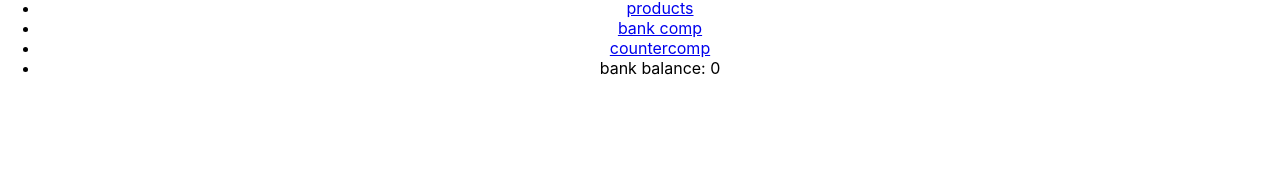
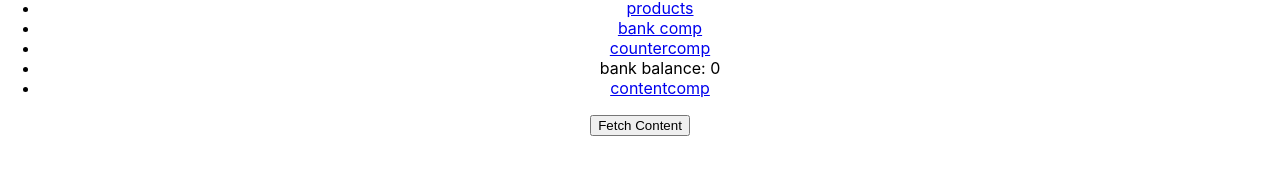
Before and after one commit to samirvithlani/yash_react_24, a React (Create React App) app: page /contentcomp in a window 1280 px wide. Shown: the part 278-464 px from the top of the page. Built offline with nearby package versions, Linux system fonts and the light colour scheme; the HTML template or start-up script is replaced by a standard one.

Commit message:
async thunk

```diff
--- a/src/App.js
+++ b/src/App.js
@@ -30,6 +30,7 @@ import { QueryDemo2 } from './QueryDemo/QueryDemo2';
 import { ProductComponent } from './prod/ProductComponent';
 import { BankComponent } from './components/bank/BankComponent';
 import { CounterComponent } from './CounterComponent';
+import { ContentComp } from './components/ContentComp';
 
 function App() {
 
@@ -69,6 +70,7 @@ function App() {
         <Route path='/prodcomp' element = {<ProductComponent/>}></Route>
         <Route path='/bankcomp' element ={<BankComponent/>}></Route>
         <Route path = "/countercomp" element = {<CounterComponent/>}></Route>
+        <Route path = "/contentcomp" element = {<ContentComp/>}></Route>
         {/* <Route path ="/*" element = {<h1>404</h1>}></Route> */}
         <Route path='/*' element = {<Error404/>}></Route>
       </Routes>
--- /dev/null
+++ b/src/components/ContentComp.jsx
@@ -0,0 +1,12 @@
+import React from 'react'
+import { useDispatch } from 'react-redux';
+import { fetchContent } from '../redux/contentSlice';
+
+export const ContentComp = () => {
+    const dispatch = useDispatch();
+  return (
+    <div>
+            <button onClick={()=>dispatch(fetchContent())}>Fetch Content</button>
+    </div>
+  )
+}
--- a/src/components/Navbar.jsx
+++ b/src/components/Navbar.jsx
@@ -113,6 +113,11 @@ export const Navbar = () => {
             <li class="nav-item">
               bank balance: {bankState.balance}
             </li>
+            <li class="nav-item">
+              <Link class="nav-link" to="/contentcomp">
+              contentcomp
+              </Link>
+            </li>
 
           </ul>
         </div>
--- /dev/null
+++ b/src/redux/contentSlice.js
@@ -0,0 +1,42 @@
+import { createAsyncThunk, createSlice } from "@reduxjs/toolkit"
+import axios from "axios"
+
+const initialState ={
+    content:[],
+    isLoading: false,
+    error:null
+}
+
+export const fetchContent = createAsyncThunk(
+    'content/fetchContent',
+    async()=>{
+        const res = await axios.get("https://node5.onrender.com/user/user")
+        const data = await res.data.data;
+        return data;
+    }
+)
+
+const contentSlice = createSlice({
+
+    name:'content',
+    reducers:{},
+    initialState,
+    //pending.. fulfilled.. rejected
+    extraReducers:(builder)=>{
+        builder.addCase(fetchContent.pending,(state,action)=>{
+            state.isLoading = true;
+        })
+        builder.addCase(fetchContent.fulfilled,(state,action)=>{
+            state.isLoading = false;
+            state.content = action.payload;
+        })
+        builder.addCase(fetchContent.rejected,(state,action)=>{
+            state.isLoading = false;
+            state.error = action.payload;
+        })
+
+
+    }
+})
+
+export default contentSlice.reducer
--- a/src/store.js
+++ b/src/store.js
@@ -4,6 +4,7 @@ import bankSlice from "./redux/bankSlice";
 import storage from "redux-persist/lib/storage";
 import counterSlice from "./redux/counterSlice";
 import { persistReducer, persistStore } from "redux-persist";
+import contentSlice from "./redux/contentSlice";
 
 const persistConfig = {
   key: "root",
@@ -13,6 +14,7 @@ const rootReducer = combineReducers({
   cart: cartReducer,
   bank: bankSlice,
   counter: counterSlice,
+  content: contentSlice,
 });
 const persistedReducer = persistReducer(persistConfig, rootReducer);
 
```
Also changed, not shown: th.txt.
